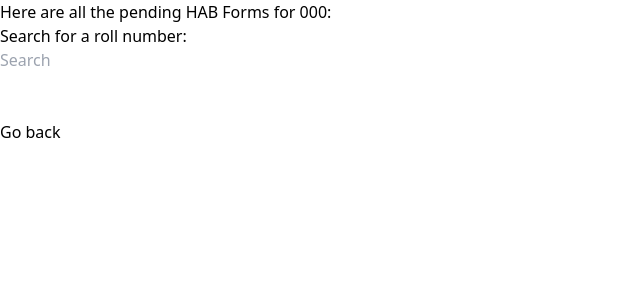
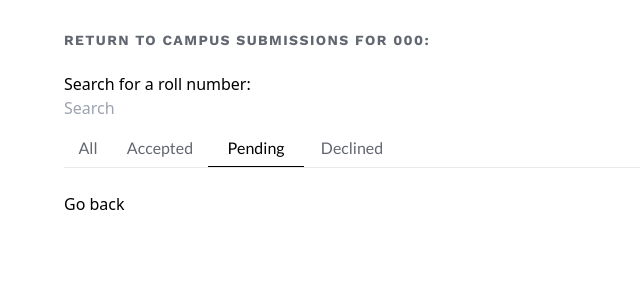
Before and after one commit to swciitg/msh-booking-portal, a Django app: template msh_booking_portal/templates/hab_portal/complete/pending.html in a window 1280 px wide; the page is wider, and only the part inside the window is pictured. Shown: the top 300 px of that part, without its empty margins (0-640 px from the left). Run offline with Django 3.2, Linux system fonts and the light colour scheme; the template is opened without the code that fills it: most values are stand-ins (such as "Sample title", 1, 10 or a date in 2020); style sheets or scripts are compiled from the project's sources.

Commit message:
Updated Frontend

```diff
--- a/msh_booking_portal/templates/hab_portal/complete/base.html
+++ b/msh_booking_portal/templates/hab_portal/complete/base.html
@@ -12,10 +12,22 @@
 </head>
 <body>
 
+
+    <h2 class="text-tertiary-600 font-hab font-bold uppercase tracking-widest relative left-1/20 top-8 delta">Return to campus submissions for {{ Hostel }}:</h2>
+    <br>
+
+    <div class="relative top-8 left-1/20">
+        <h3 >Search for a roll number:</h3>
+        <input id="user-input" placeholder="Search">
+        <!-- <h3>Date filter:</h3>
+        <input type="date" id="user-input-date"> -->
+    </div>
+    <br><br>
+
     {% block content %}
     {% endblock %}
 
-    <a href="../">Go back</a>
+    <a class ="relative left-1/20" href="../">Go back</a>
 
     <script src="{% static 'hab_portal/base.js' %}"></script>
 
--- a/msh_booking_portal/templates/hab_portal/complete/pending.html
+++ b/msh_booking_portal/templates/hab_portal/complete/pending.html
@@ -1,16 +1,25 @@
 {% extends 'hab_portal/complete/base.html' %}
 
 {% block content %}
-    <h2>Here are all the pending HAB Forms for {{ Hostel }}:</h2>
 
-
-    <div>
-        <h3>Search for a roll number:</h3>
-        <input id="user-input" placeholder="Search">
-        <!-- <h3>Date filter:</h3>
-        <input type="date" id="user-input-date"> -->
+<div class="md:flex flex-row justify-center items-center w-90/100 h-8 relative left-1/20">
+    <div class="flex flex-row w-full min-h-full font-body">
+        <div class="w-1/24 text-center text-tertiary-800">
+            <a href="{% url 'hab_portal:hostel-view' hostel=Hostel %}">All</a>
+        </div>
+        <div class="w-1/12 text-center text-tertiary-800">
+            <a href="{% url 'hab_portal:hostel-approved' hostel=Hostel %}">Accepted</a>
+        </div>
+        <div class="w-1/12 text-center relative">
+            <a href="{% url 'hab_portal:hostel-pending' hostel=Hostel %}">Pending</a>
+            <div class="w-full h-0.5 absolute bottom-0  border-solid bg-black"></div>
+        </div>
+        <div class="w-1/12 text-center text-tertiary-800">
+            <a href="{% url 'hab_portal:hostel-rejected' hostel=Hostel %}">Declined</a>
+        </div>
     </div>
-    <br>
+    <div class="w-full h-px absolute bottom-0  border-solid bg-secondary"></div>
+</div>
 
      {% include 'hab_portal/partial/partial_pending.html' %}
     <br>
--- a/msh_booking_portal/templates/hab_portal/partial/partial_base.html
+++ b/msh_booking_portal/templates/hab_portal/partial/partial_base.html
@@ -1,4 +1,4 @@
-<div class="md:flex justify-center items-center w-90/100 h-20 relative left-1/20 ">
+<div class="h-96 md:flex justify-center items-center w-90/100 md:h-20 relative left-1/20 ">
     <div class="md:flex flex-row w-95/100 h-16 font-body">
         <div class="flex flex-col justify-between items-start w-1/4 min-h-full">
             <div class="gama font-medium delta text-tertiary-700 capitalize w-full h-4/5">{{ item.user.user.first_name|add:" "|add:item.user.user.last_name }}</div>
--- a/src/styles.css
+++ b/src/styles.css
@@ -32,3 +32,7 @@
 .declined{
     @apply bg-hab-300 text-hab-300 bg-opacity-30;
 }
+
+.return{
+    @apply text-tertiary-600 font-hab font-bold uppercase tracking-widest relative left-1/20 top-8 delta;
+}
--- a/tailwind.config.js
+++ b/tailwind.config.js
@@ -21,6 +21,7 @@ module.exports = {
           100: '#CDFFCD',
           200: '#6DD11E',
           300: '#E54F6D',
+          400: '#BCBEC2',
         }
       },
       gridTemplateColumns: {
```
Also changed, not shown: msh_booking_portal/templates/hab_portal/complete/approved.html (+17 -8 lines), msh_booking_portal/templates/hab_portal/complete/hostels.html (+22 -14 lines), msh_booking_portal/templates/hab_portal/complete/rejected.html (+17 -8 lines).
